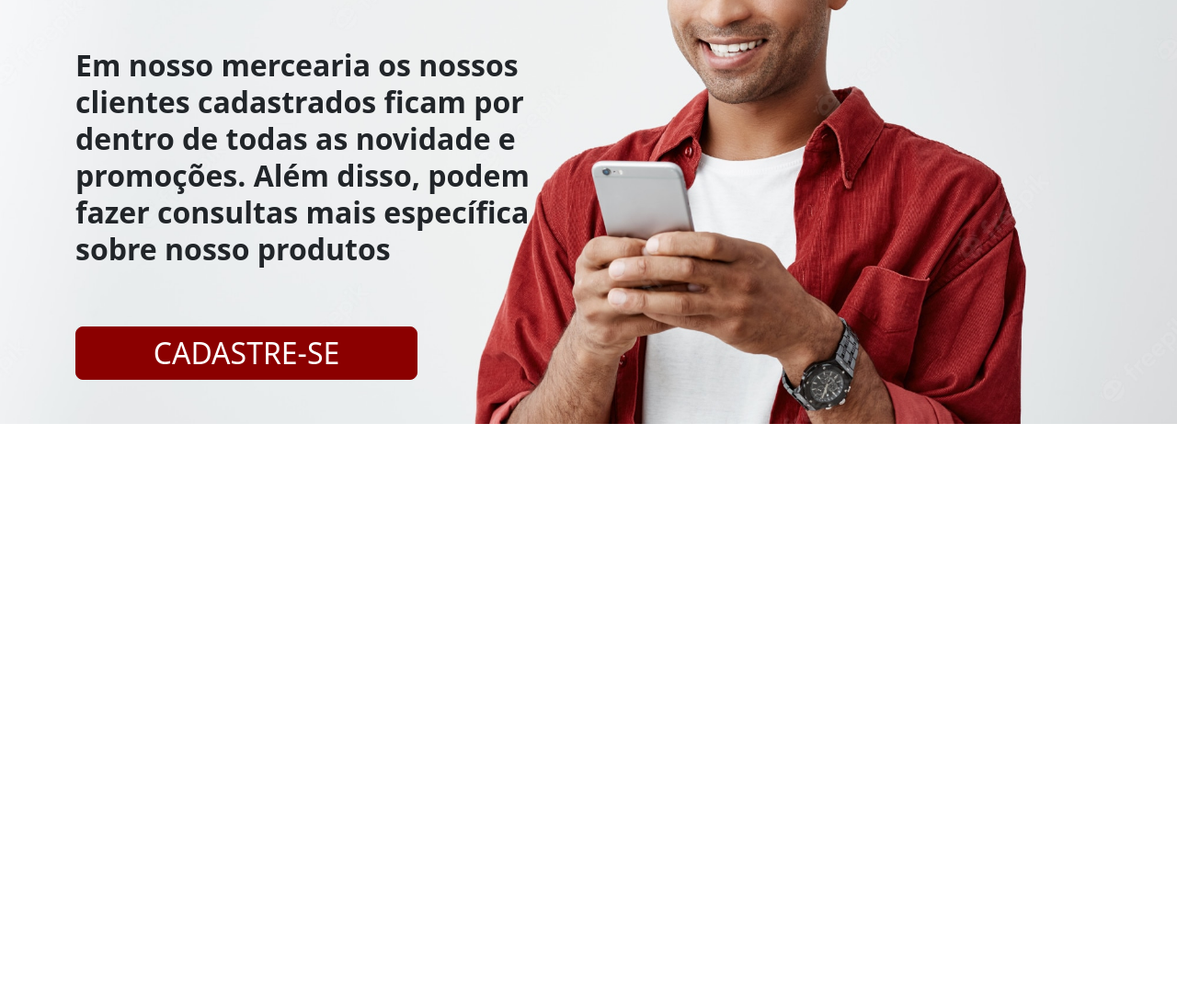
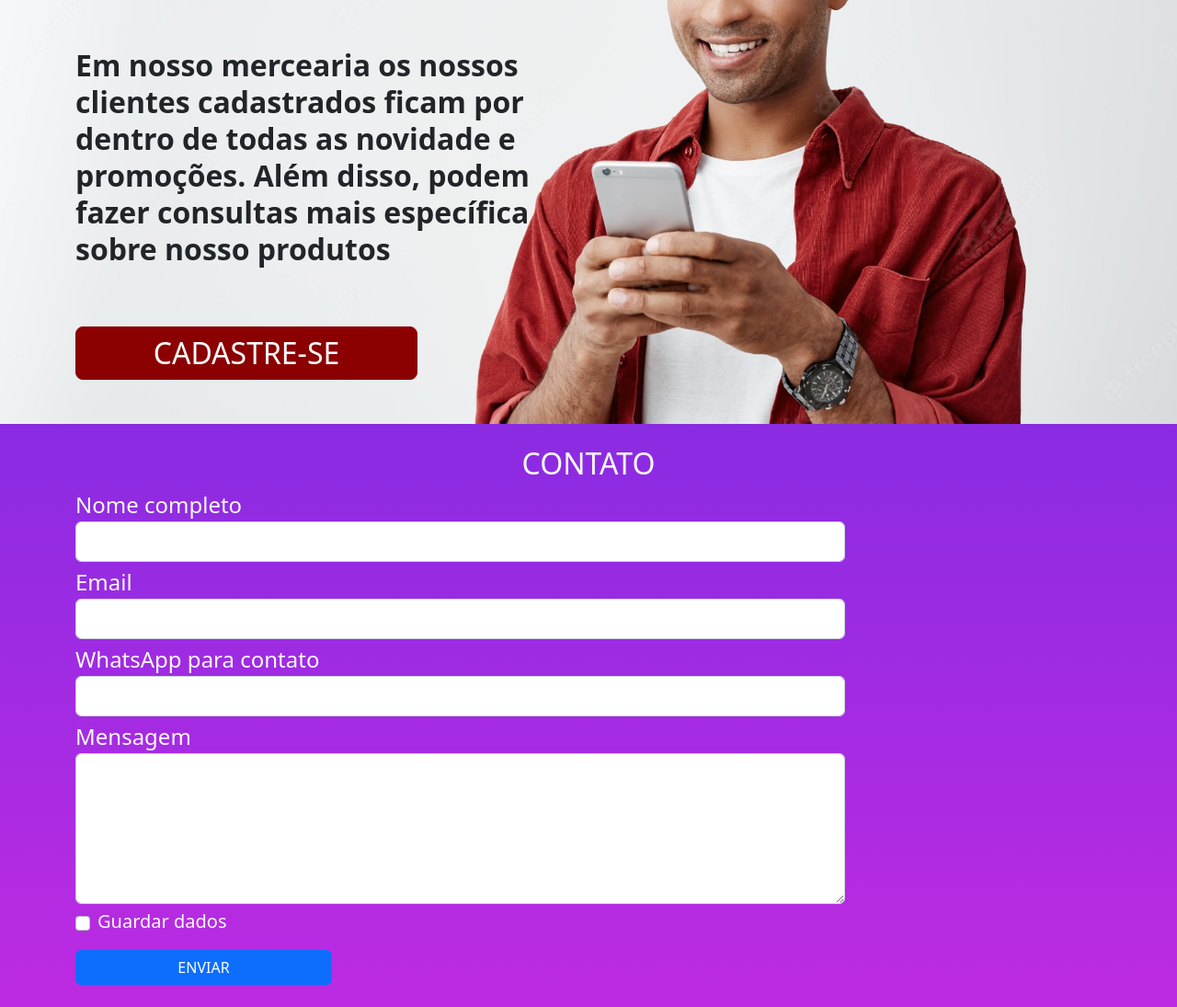
Before and after one commit to BunoQueiroz/mercearia-bootstrap, a website built with Parcel: page src/index.html in a window 1280 px wide. Shown: the part 984-2079 px from the top of the page at 92% size. Before the commit the page ends 1445 px from the top, so only its background shows below. Built offline with nearby package versions, Linux system fonts and the light colour scheme; files whose address does not match are found by name.

Commit message:
Desenvolvendo a sessão de contato

```diff
--- a/src/index.html
+++ b/src/index.html
@@ -91,6 +91,32 @@
         <a class="fs-2 py-1 col-4 text-uppercase btn btn-lg btn-primary btn-call" href="#">cadastre-se</a>
       </div>
     </section>
+    <section class="text-light py-4 contact">
+      <h2 class="fs-2 text-center text-uppercase">Contato</h2>
+      <form class="container grid">
+        <div class="col-9 mb-1">
+          <label for="InputName" class="form-label mb-0 fs-4">Nome completo</label>
+          <input type="text" class="form-control fs-5" id="InputName" required>
+        </div>
+        <div class="col-9 mb-1">
+          <label for="InputEmail" class="form-label mb-0 fs-4">Email</label>
+          <input type="email" class="form-control fs-5" id="InputEmail" required>
+        </div>
+        <div class="col-9 mb-1">
+          <label for="InputWhatsapp" class="form-label mb-0 fs-4">WhatsApp para contato</label>
+          <input type="number" class="form-control fs-5" id="InputWhatsapp" required>
+        </div>
+        <div class="col-9 mb-1">
+          <label for="InputMessage" class="form-label mb-0 fs-4">Mensagem</label>
+          <textarea class="form-control fs-5" id="InputMessage" required cols="15" rows="5" required></textarea>
+        </div>
+        <div class="mb-3 form-check d-flex">
+          <input type="checkbox" class="form-check-input align-self-center" id="checkBox">
+          <label class="ps-2 form-check-labelc fs-5" for="checkBox">Guardar dados</label>
+        </div>
+        <button type="submit" class="btn btn-primary text-uppercase col-3">Enviar</button>
+      </form>
+    </section>
   </main>
 </body>
 <script src="../node_modules/bootstrap/dist/js/bootstrap.bundle.min.js"></script>
--- a/src/styles/style.css
+++ b/src/styles/style.css
@@ -46,6 +46,10 @@
     border: 1px solid darkred !important;
 }
 
+.contact {
+    background: linear-gradient(blueviolet, rgb(189, 43, 226));
+}
+
 @media screen and (max-width:540px) {
     .p-xs {
         padding: 0rem !important;
```
